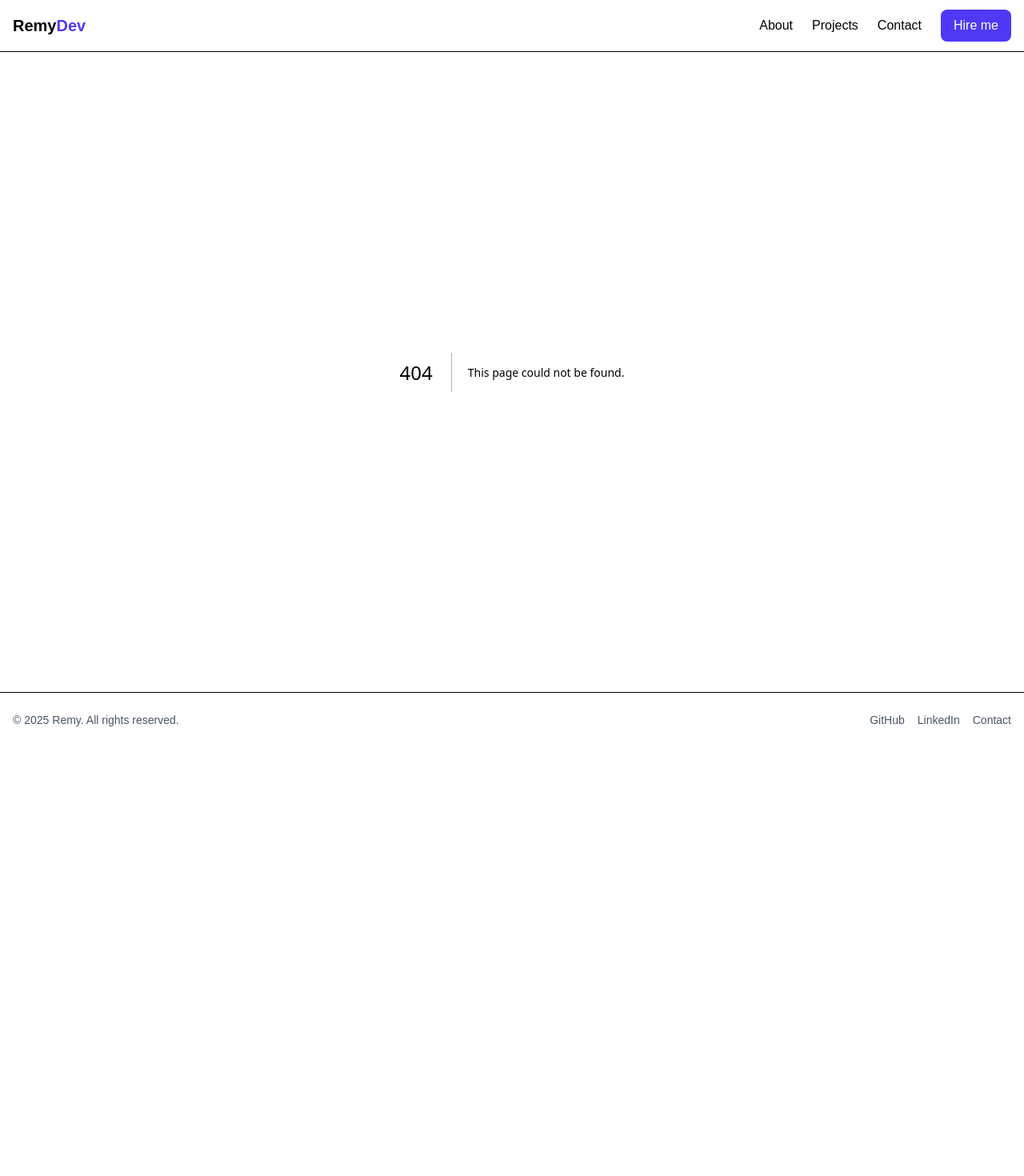
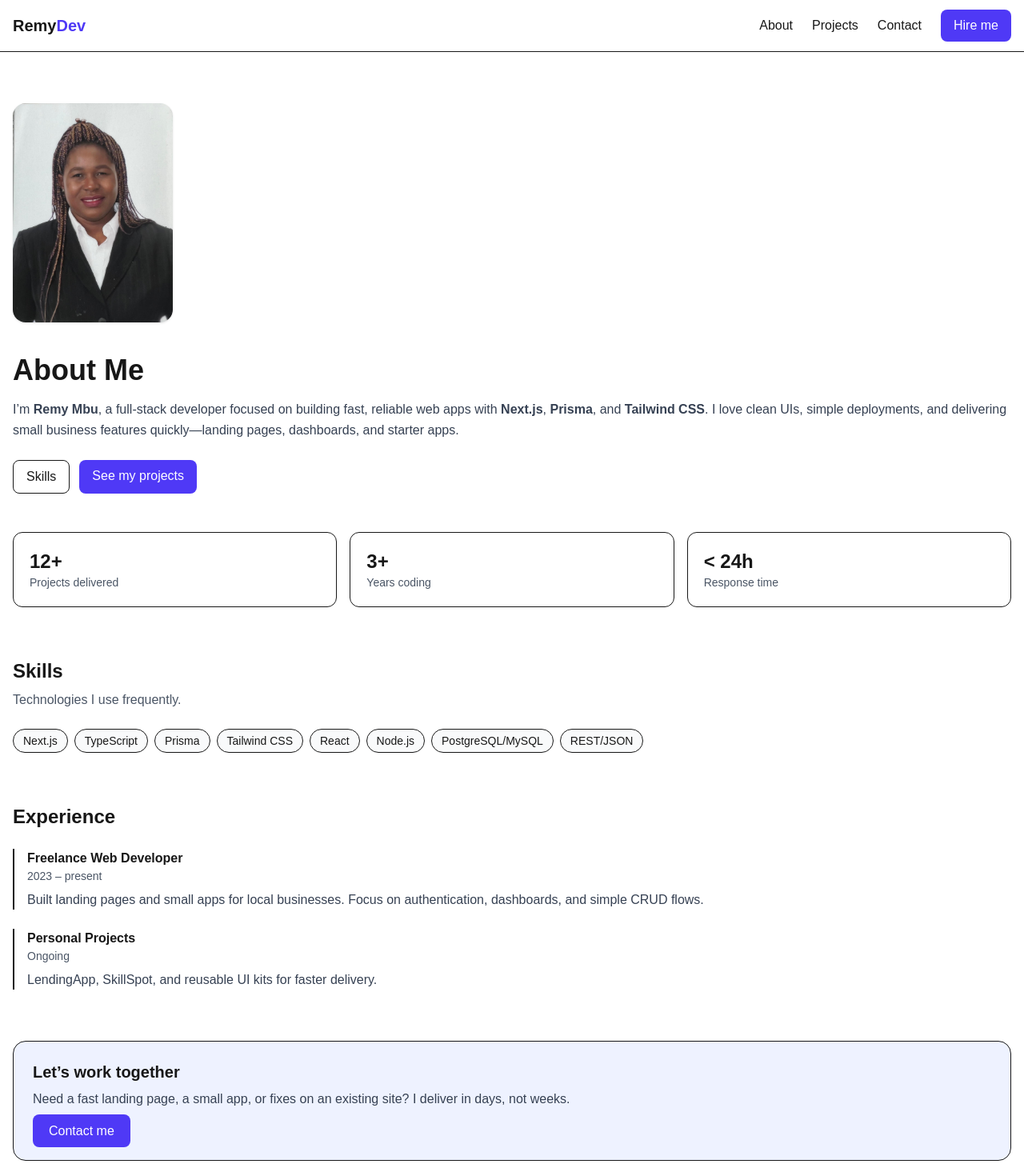
Before and after one commit to RemyBate/portfolio-template, a Next.js app: page /about in a window 1280 px wide. Before the commit this address had no page. Shown: the top 1470 px of the page at 80% size. Before the commit the page ends 934 px from the top, so only its background shows below. Built offline with nearby package versions, Linux system fonts and the light colour scheme.

Commit message:
About page

```diff
--- /dev/null
+++ b/app/about/page.tsx
@@ -0,0 +1,115 @@
+import Image from "next/image";
+import Link from "next/link";
+
+export const metadata = {
+  title: "About – Remy",
+  description: "About Remy Mbu – Full-stack developer (Next.js, Prisma, Tailwind).",
+};
+
+export default function AboutPage() {
+  const skills = [
+    "Next.js", "TypeScript", "Prisma", "Tailwind CSS",
+    "React", "Node.js", "PostgreSQL/MySQL", "REST/JSON",
+  ];
+
+  const highlights = [
+    { label: "Projects delivered", value: "12+" },
+    { label: "Years coding", value: "3+" },
+    { label: "Response time", value: "< 24h" },
+  ];
+
+  return (
+    <main className="container mx-auto px-4 py-16">
+      {/* Top header */}
+      <div className="grid gap-10 sm:grid-cols-[220px,1fr] items-start">
+        <div className="justify-self-center sm:justify-self-start">
+          <Image
+            src="/avatar.jpg"
+            alt="Remy"
+            width={200}
+            height={200}
+            className="rounded-2xl object-cover shadow"
+            priority
+          />
+        </div>
+
+        <div>
+          <h1 className="text-4xl font-bold">About Me</h1>
+          <p className="mt-4 text-gray-700 leading-relaxed">
+            I’m <strong>Remy Mbu</strong>, a full-stack developer focused on
+            building fast, reliable web apps with <strong>Next.js</strong>,
+            <strong> Prisma</strong>, and <strong>Tailwind CSS</strong>.
+            I love clean UIs, simple deployments, and delivering small business
+            features quickly—landing pages, dashboards, and starter apps.
+          </p>
+
+          <div className="mt-6 flex gap-3">
+            <Link href="#skills" className="rounded-lg border px-4 py-2">Skills</Link>
+            <Link href="/#projects" className="rounded-lg bg-indigo-600 text-white px-4 py-2">
+              See my projects
+            </Link>
+          </div>
+        </div>
+      </div>
+
+      {/* Highlights */}
+      <section className="mt-12 grid gap-4 sm:grid-cols-3">
+        {highlights.map(h => (
+          <div key={h.label} className="border rounded-xl p-5 bg-white">
+            <div className="text-2xl font-semibold">{h.value}</div>
+            <div className="text-gray-600 text-sm">{h.label}</div>
+          </div>
+        ))}
+      </section>
+
+      {/* Skills */}
+      <section id="skills" className="mt-16">
+        <h2 className="text-2xl font-bold">Skills</h2>
+        <p className="text-gray-600 mt-2">Technologies I use frequently.</p>
+        <div className="mt-6 flex flex-wrap gap-2">
+          {skills.map(s => (
+            <span key={s} className="text-sm rounded-full border px-3 py-1 bg-gray-50">
+              {s}
+            </span>
+          ))}
+        </div>
+      </section>
+
+      {/* Experience / Timeline (simple) */}
+      <section className="mt-16">
+        <h2 className="text-2xl font-bold">Experience</h2>
+        <div className="mt-6 space-y-6">
+          <div className="border-l-2 pl-4">
+            <div className="font-semibold">Freelance Web Developer</div>
+            <div className="text-gray-600 text-sm">2023 – present</div>
+            <p className="text-gray-700 mt-2">
+              Built landing pages and small apps for local businesses. Focus on
+              authentication, dashboards, and simple CRUD flows.
+            </p>
+          </div>
+          <div className="border-l-2 pl-4">
+            <div className="font-semibold">Personal Projects</div>
+            <div className="text-gray-600 text-sm">Ongoing</div>
+            <p className="text-gray-700 mt-2">
+              LendingApp, SkillSpot, and reusable UI kits for faster delivery.
+            </p>
+          </div>
+        </div>
+      </section>
+
+      {/* CTA */}
+      <section className="mt-16 border rounded-2xl p-6 bg-indigo-50">
+        <h3 className="text-xl font-semibold">Let’s work together</h3>
+        <p className="text-gray-700 mt-2">
+          Need a fast landing page, a small app, or fixes on an existing site?
+          I deliver in days, not weeks.
+        </p>
+        <div className="mt-4">
+          <Link href="/#contact" className="rounded-lg bg-indigo-600 text-white px-5 py-3">
+            Contact me
+          </Link>
+        </div>
+      </section>
+    </main>
+  );
+}
--- a/components/Navbar.tsx
+++ b/components/Navbar.tsx
@@ -14,7 +14,7 @@ export default function Navbar() {
         <Link href="/" className="font-semibold text-xl">Remy<span className="text-indigo-600">Dev</span></Link>
         <button className="sm:hidden p-2" onClick={() => setOpen(v => !v)} aria-label="Menu">☰</button>
         <div className="hidden sm:flex items-center gap-6">
-          <a href="#about" className="hover:text-indigo-600">About</a>
+          <a href="about" className="hover:text-indigo-600">About</a>
           <a href="#projects" className="hover:text-indigo-600">Projects</a>
           <a href="#contact" className="hover:text-indigo-600">Contact</a>
           <a href="#contact" className="rounded-lg bg-indigo-600 text-white px-4 py-2">Hire me</a>
@@ -22,7 +22,7 @@ export default function Navbar() {
       </nav>
       {open && (
         <div className="sm:hidden border-t">
-          <Item href="#about" label="About" />
+          <Item href="about" label="About" />
           <Item href="#projects" label="Projects" />
           <Item href="#contact" label="Contact" />
         </div>
```
